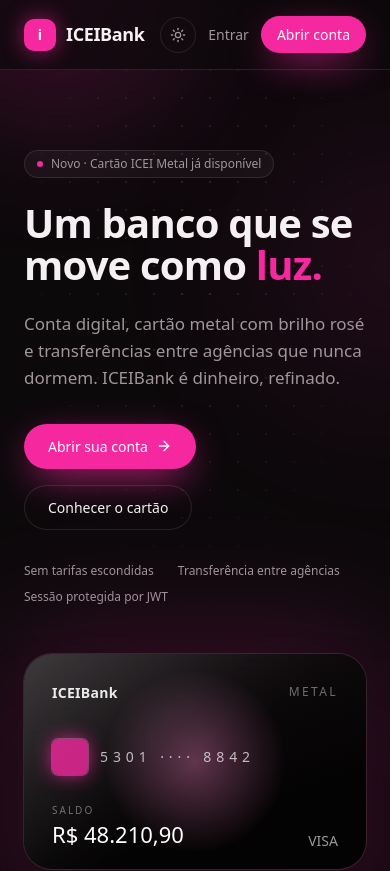
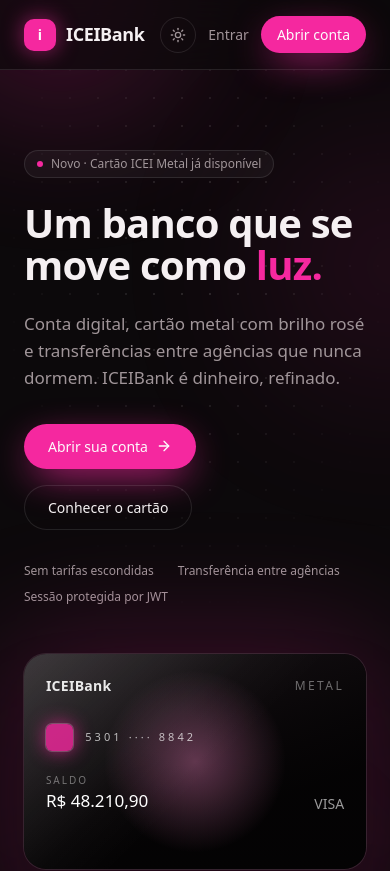
Before and after one commit to LauraPontara/iceibank, a Vue app in the folder frontend/: page / in a window 390 px wide. Shown: the top 871 px of the page. Built offline with nearby package versions, Linux system fonts and the light colour scheme.

Commit message:
fix(frontend): torna o cartao 3D fluido em telas estreitas

```diff
--- a/frontend/src/components/ui/MetalCard.vue
+++ b/frontend/src/components/ui/MetalCard.vue
@@ -76,8 +76,10 @@ const estiloPalco = computed(() => ({
 
 <style scoped>
 .cena {
+  container-type: inline-size;
   perspective: 1100px;
   width: 100%;
+  min-width: 0;
   max-width: 440px;
   margin: 0 auto;
   cursor: pointer;
@@ -99,8 +101,8 @@ const estiloPalco = computed(() => ({
   position: absolute;
   inset: 0;
   overflow: hidden;
-  padding: 28px;
-  border-radius: 28px;
+  padding: clamp(16px, 6.4cqi, 28px);
+  border-radius: clamp(18px, 6.4cqi, 28px);
   box-shadow: 0 0 0 1px oklch(1 0 0 / 10%), 0 40px 80px -30px rgba(0, 0, 0, 0.6);
   backface-visibility: hidden;
   color: white;
@@ -150,20 +152,22 @@ const estiloPalco = computed(() => ({
   display: flex;
   align-items: center;
   gap: 12px;
-  margin-top: 36px;
+  margin-top: clamp(14px, 8cqi, 36px);
 }
 
 .chip-ouro {
-  width: 36px;
-  height: 36px;
+  flex: none;
+  width: clamp(26px, 8cqi, 36px);
+  height: clamp(26px, 8cqi, 36px);
   border-radius: 6px;
   background: color-mix(in oklch, var(--primary) 80%, transparent);
   box-shadow: 0 0 0 1px oklch(1 0 0 / 20%), 0 0 20px -2px var(--primary);
 }
 
 .numero {
-  font-size: 14px;
-  letter-spacing: 0.35em;
+  font-size: clamp(11px, 3.2cqi, 14px);
+  letter-spacing: 0.28em;
+  white-space: nowrap;
   opacity: 0.7;
 }
 
@@ -171,7 +175,7 @@ const estiloPalco = computed(() => ({
   display: flex;
   justify-content: space-between;
   align-items: flex-end;
-  margin-top: 28px;
+  margin-top: clamp(12px, 6.4cqi, 28px);
 }
 
 .rotulo {
@@ -183,7 +187,7 @@ const estiloPalco = computed(() => ({
 
 .valor {
   font-family: var(--font-display);
-  font-size: 22px;
+  font-size: clamp(16px, 5cqi, 22px);
   font-weight: 500;
 }
 
@@ -199,8 +203,8 @@ const estiloPalco = computed(() => ({
 }
 
 .tarja {
-  height: 40px;
-  margin: -28px -28px 24px;
+  height: clamp(28px, 9cqi, 40px);
+  margin: calc(-1 * clamp(16px, 6.4cqi, 28px)) calc(-1 * clamp(16px, 6.4cqi, 28px)) 16px;
   background: oklch(0.05 0 0);
 }
 
```
